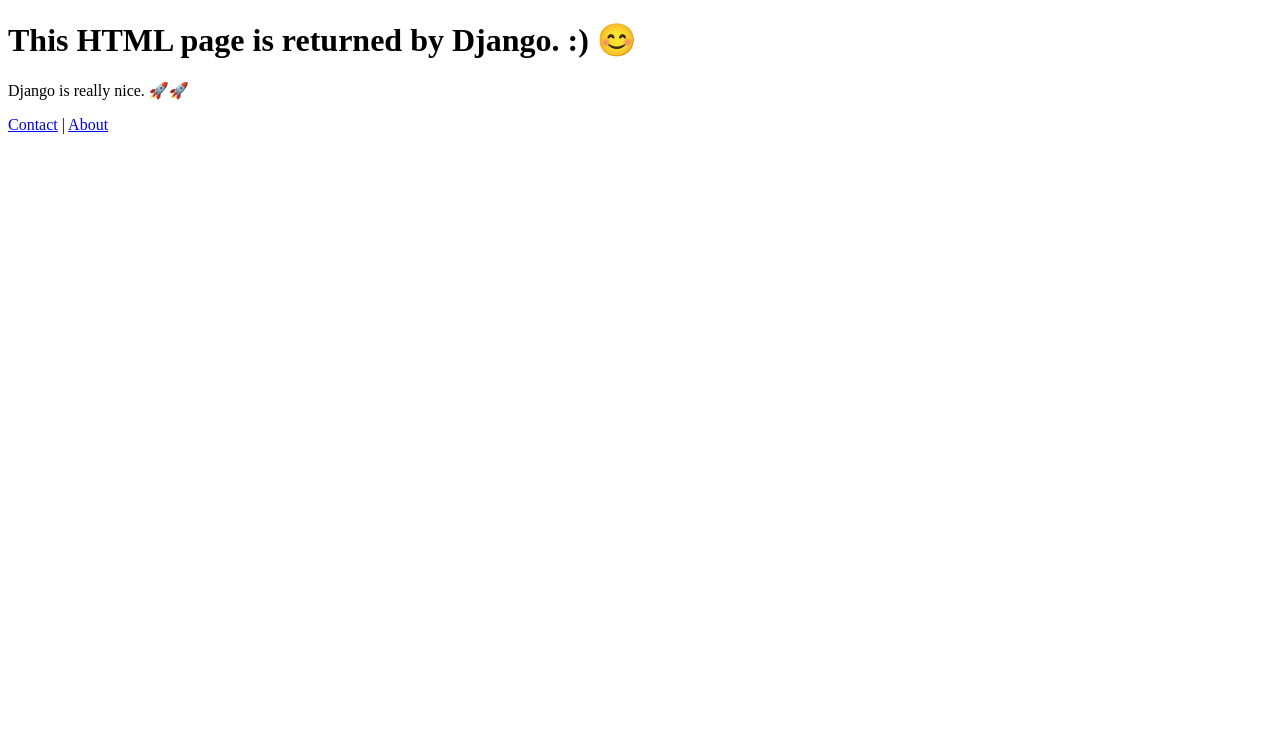
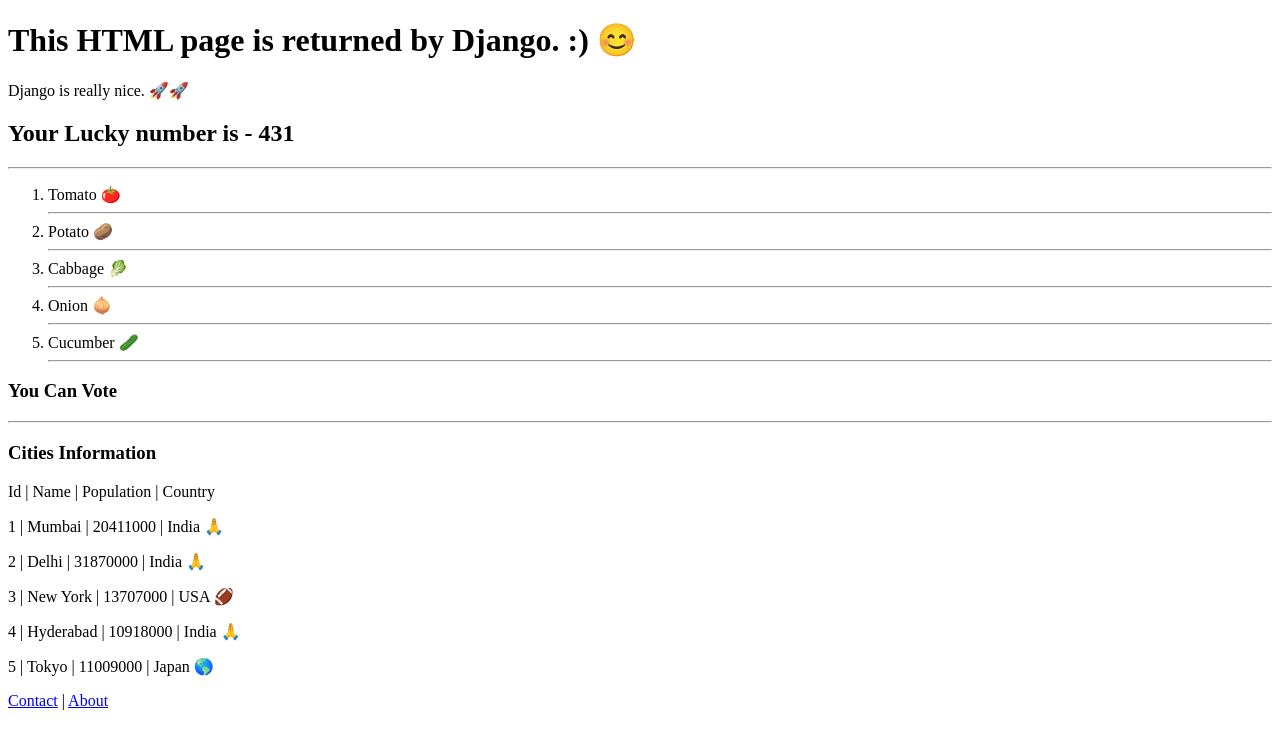
Before and after one commit to Nehank1709/DjangoCore, a Django app: page /home/ in a window 1280 px wide. Shown: the top 749 px of the page. Run offline with Django 5.2, Linux system fonts and the light colour scheme.

Commit message:
Add for, if template tags

```diff
--- a/core/urls.py
+++ b/core/urls.py
@@ -21,7 +21,8 @@ urlpatterns = [
     path('admin/', admin.site.urls),
     path('', include('restapis.urls')),
     path('', include('employee.urls')),
-    path('home/',HomeView.as_view(), name="index"),
+    # path('home/',HomeView.as_view(), name="index"),
+    path('home/',index, name="index"),
     path('about-us/', about, name="about"),
     path('contact/', contact, name="contact"),
     path('<int:id>/<name>/', dynamic_url, name="dynamic_url")
--- a/home/templates/index.html
+++ b/home/templates/index.html
@@ -8,6 +8,37 @@
 <body>
     <h1>This HTML page is returned by Django. :) 😊</h1>
     <p>Django is really nice. 🚀🚀</p>
+
+    <h2>Your Lucky number is - {{lucky_number}}</h2>
+    <hr>
+
+    <ol>
+        {% for vegetable in vegetables %}
+        <li>{{vegetable}}</li><hr>
+        {% endfor %}
+    </ol>
+
+    {% if person_age >= 18 %}
+    <h3>You Can Vote</h3>
+    {% else %}
+    <h3>You Cannot Vote</h3>
+    {% endif %}
+
+    <hr>
+
+    <h3>Cities Information</h3>
+    <p>Id | Name | Population | Country</p>
+    {% for city in cities %}
+    <p>{{forloop.counter}} | {{city.name}} | {{city.population}} | {{city.country}}
+        {% if city.country == "India" %}
+        🙏
+        {% elif city.country == "USA" %}
+        🏈
+        {% else %}
+        🌎
+        {% endif %}
+    </p>
+    {% endfor %}
     <a href="{%url 'contact' %}", target="_blank">Contact</a> |
     <a href="{%url 'about' %}">About</a>
 </body>
--- a/home/views.py
+++ b/home/views.py
@@ -1,10 +1,29 @@
 from django.shortcuts import render
 from django.http import HttpResponse
 from django.views import View
+import random
 
 # Create your views here.
 def index(request):
-    return render(request, 'index.html')
+    lucky_number = random.randint(100,999)
+    vegetables = ["Tomato 🍅", "Potato 🥔", "Cabbage 🥬", "Onion 🧅", "Cucumber 🥒"]
+
+    person_age = 20
+
+    for vegetable in vegetables:
+        print(vegetable)
+
+    cities = [
+    {"name": "Mumbai", "population": 20411000, "country": "India"},
+    {"name": "Delhi", "population": 31870000, "country": "India"},
+    {"name": "New York", "population": 13707000, "country": "USA"},
+    {"name": "Hyderabad", "population": 10918000, "country": "India"},
+    {"name": "Tokyo", "population": 11009000, "country": "Japan"}
+]
+
+    context = {"lucky_number" : lucky_number, "vegetables": vegetables, "person_age": person_age, "cities":cities}
+    print(lucky_number)
+    return render(request, 'index.html', context)
 
 def about(request):
     return render(request, 'about.html')
@@ -16,11 +35,11 @@ def dynamic_url(request,id, name):
     print(f"This is the value received from end point {id}")
     return render(request, 'dynamic_url.html', context={'id':id, 'name':name})
 
-class HomeView(View):
-    template_name="index.html"
+# class HomeView(View):
+#     template_name="index.html"
 
-    def get(self, request):
-        return render(request, self.template_name)
+#     def get(self, request):
+#         return render(request, self.template_name)
 
-    def post(self, request):
-        return render(request, self.template_name)
+#     def post(self, request):
+#         return render(request, self.template_name)
```
